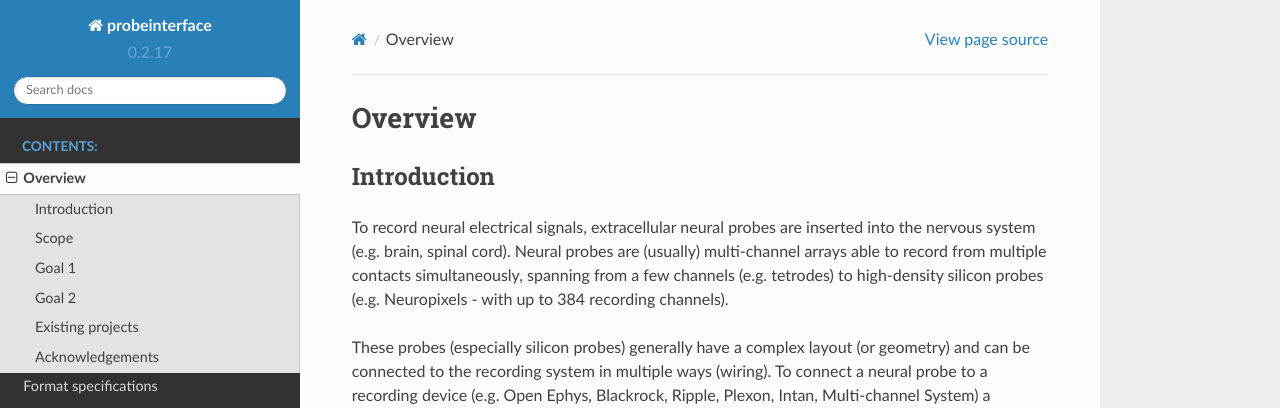
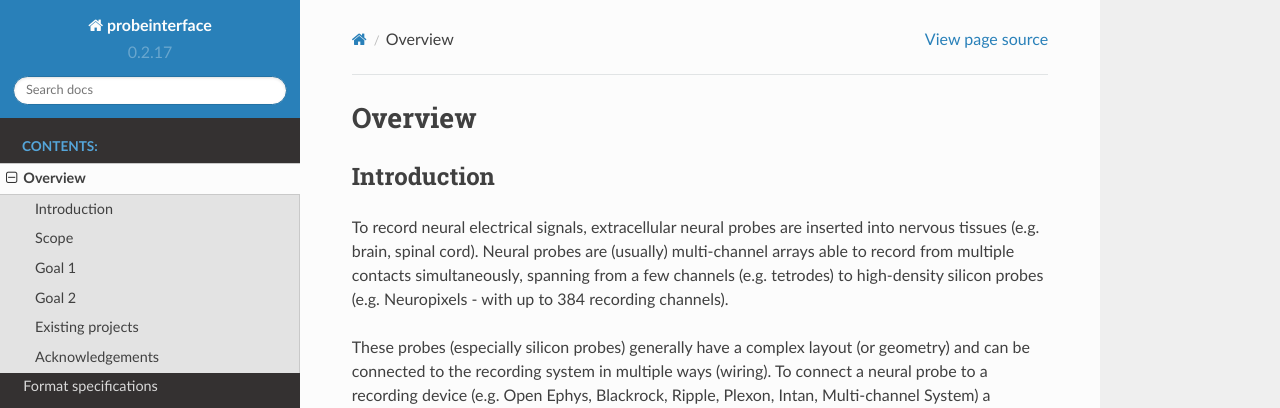
Before and after one commit to SpikeInterface/probeinterface, a Sphinx documentation site: the page built from doc/overview.rst, in a window 1280 px wide and 900 px high. Shown: the top 408 px of the window. Built offline with Sphinx 7.4.7 and the Read the Docs theme 2.0.0, drawn with Linux system fonts in a browser that asks for light colours; pages that are not in the unit, such as notebooks, are missing from menus.

Commit message:
Update overview.rst
changed one of my fixes.

```diff
--- a/doc/overview.rst
+++ b/doc/overview.rst
@@ -6,7 +6,7 @@ Overview
 Introduction
 ------------
 
-To record neural electrical signals, extracellular neural probes are inserted into the nervous system (e.g. brain, spinal cord).
+To record neural electrical signals, extracellular neural probes are inserted into nervous tissues (e.g. brain, spinal cord).
 Neural probes are (usually) multi-channel arrays able to record from multiple contacts simultaneously, spanning from
 a few channels (e.g. tetrodes) to high-density silicon probes (e.g. Neuropixels - with up to 384 recording channels).
 
```
